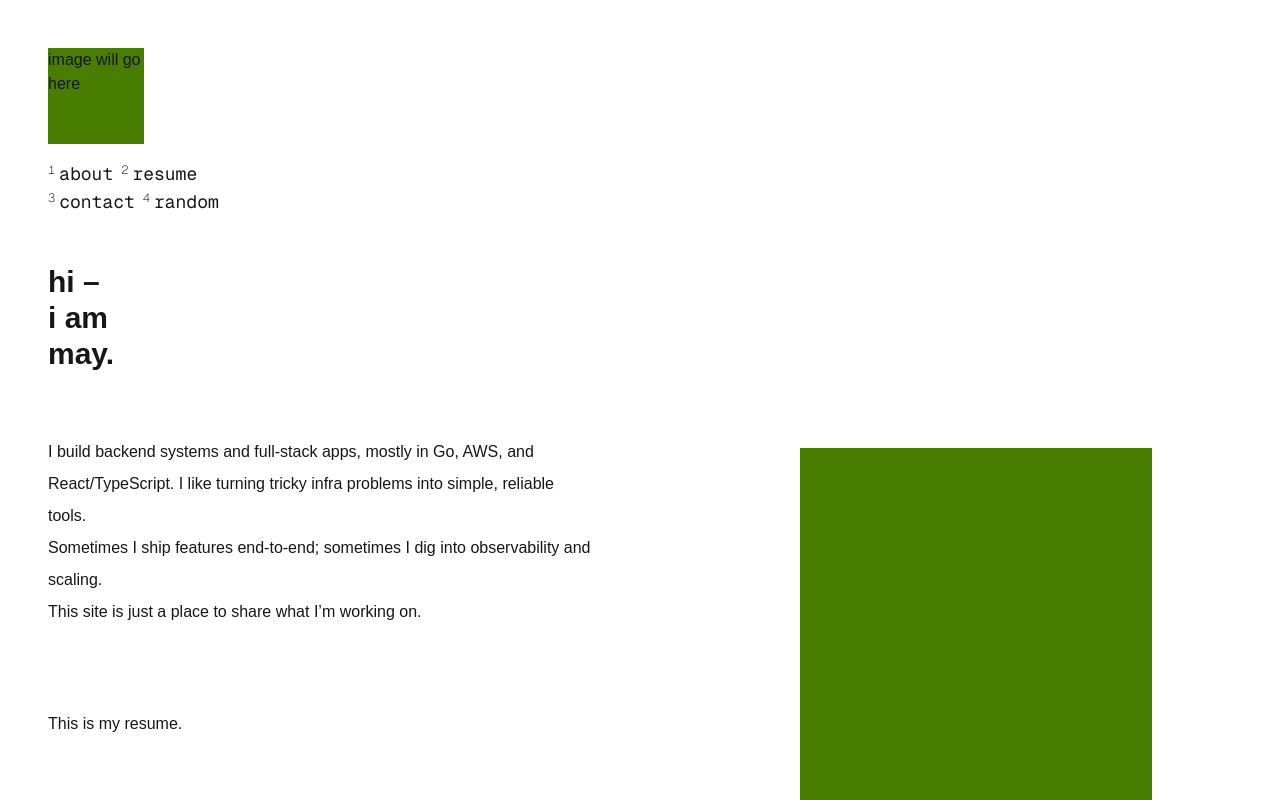
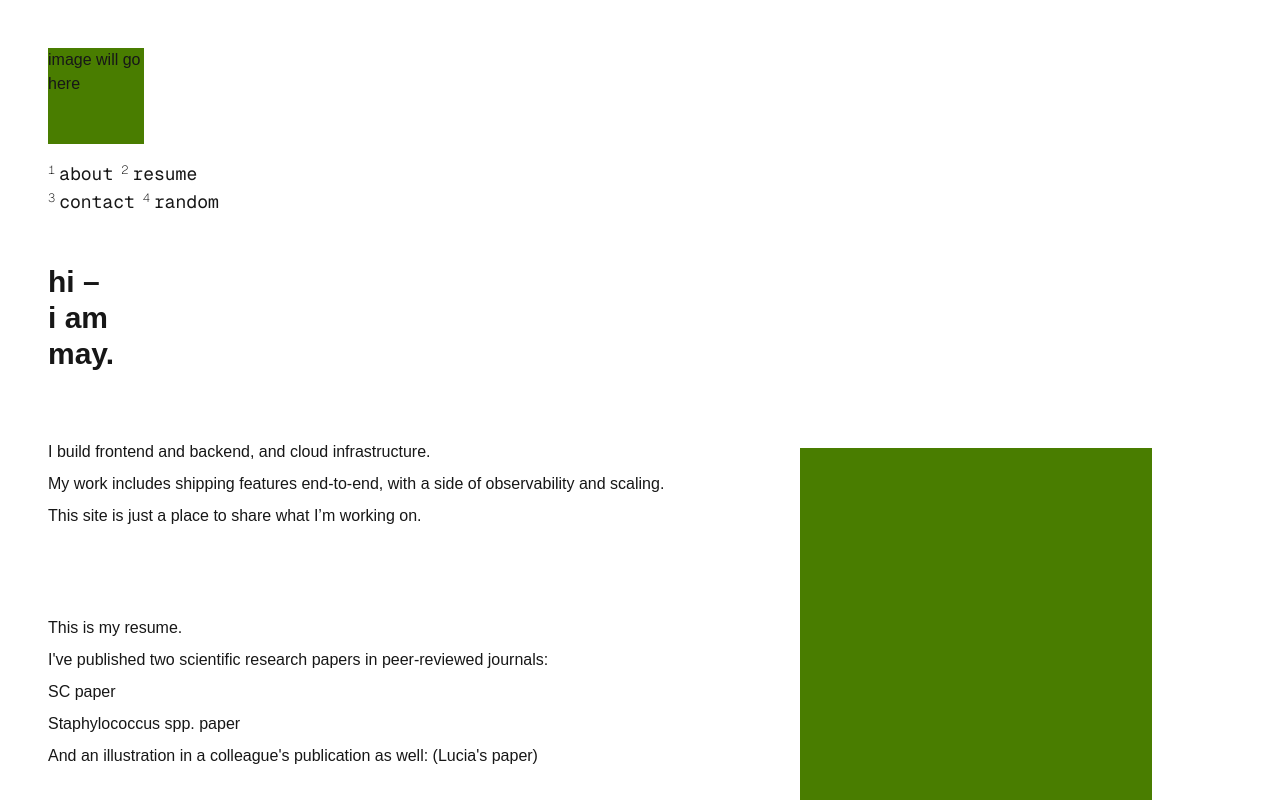
Before and after one commit to yammik/yammik.github.io, a Next.js app: page / in a window 1280 px wide. Shown: the top 800 px of the page. Built offline with nearby package versions, Linux system fonts and the light colour scheme.

Commit message:
more content

```diff
--- a/src/app/globals.css
+++ b/src/app/globals.css
@@ -17,3 +17,18 @@ body {
   color: var(--foreground);
   font-family: Arial, Helvetica, sans-serif;
 }
+
+html,
+body {
+  overscroll-behavior-y: none;
+}
+
+@layer utilities {
+  .no-scrollbar::-webkit-scrollbar {
+    display: none;
+  }
+  .no-scrollbar {
+    -ms-overflow-style: none;
+    scrollbar-width: none;
+  }
+}
--- a/src/app/layout.tsx
+++ b/src/app/layout.tsx
@@ -25,7 +25,7 @@ export default function RootLayout({
 }>) {
   return (
     <>
-      <header className="p-12">
+      <header className="p-12 sticky">
         <nav>
           <div className="w-[6rem] h-[6rem] bg-lime-700 mb-4">
             image will go here
--- a/src/app/page.tsx
+++ b/src/app/page.tsx
@@ -2,8 +2,9 @@ import Image from "next/image";
 
 export default function Home() {
   return (
-    <main className="w-1/2 p-12 pt-0 flex justify-between">
-      <div>
+    <main className="w-2/3 p-12 pt-0 flex justify-between">
+      <div className="h-124 leading-8 flex flex-col gap-y-20 no-scrollbar">
+        <div id="about">
           <div className="pb-[4rem]">
             <h1 className="text-3xl font-black">
               hi –
@@ -13,21 +14,28 @@ export default function Home() {
               may.
             </h1>
           </div>
-        <div className="leading-8 flex flex-col gap-y-20">
-          <div id="about">
           <p>
-              I build backend systems and full-stack apps, mostly in Go, AWS,
-              and React/TypeScript. I like turning tricky infra problems into
-              simple, reliable tools.
+            I build frontend and backend, and cloud infrastructure.
             <br />
-              Sometimes I ship features end-to-end; sometimes I dig into
+            My work includes shipping features end-to-end, with a side of
             observability and scaling.
             <br />
             This site is just a place to share what I’m working on.
           </p>
         </div>
+
         <div id="resume">
           <p>This is my resume.</p>
+          <p>
+            I've published two scientific research papers in peer-reviewed
+            journals:
+          </p>
+          <ol>
+            <li>SC paper</li>
+            <li>Staphylococcus spp. paper</li>
+          </ol>
+          And an illustration in a colleague's publication as well: (Lucia's
+          paper)
         </div>
         <div id="contact">
           <p>Hit me up for a chat?</p>
@@ -36,7 +44,6 @@ export default function Home() {
           <p>Non-work stuff I'm into</p>
         </div>
       </div>
-      </div>
       <div>
         <div className="fixed bottom-0 right-[10%] w-[22rem] h-[22rem] bg-lime-700"></div>
       </div>
```
Lines whose indentation alone changed are shown as unchanged.
